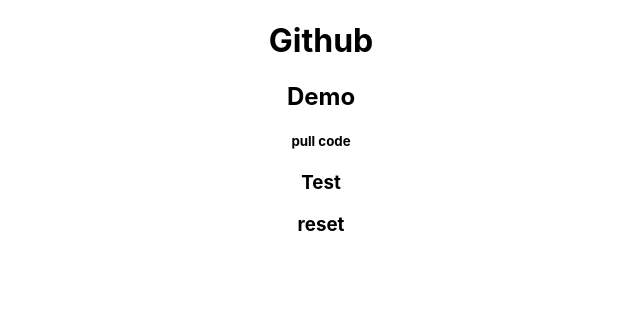
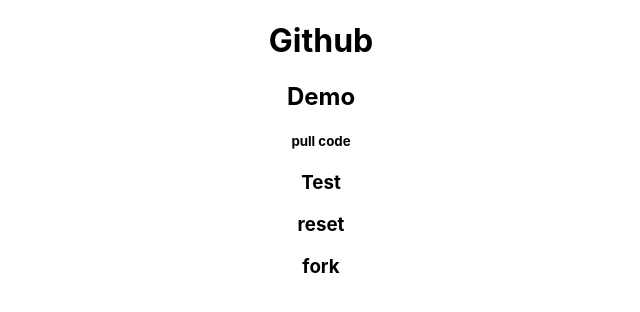
Before and after one commit to YogeshwaranTR/github-sample, a React (Create React App) app: page / in a window 1280 px wide. Shown: the top 312 px of the page, without its empty margins (319-959 px from the left). Built offline with nearby package versions, Linux system fonts and the light colour scheme.

Commit message:
fork 1st push

```diff
--- a/src/App.js
+++ b/src/App.js
@@ -8,6 +8,7 @@ function App() {
     <h5>pull code</h5>
     <h3>Test</h3>
     <h3>reset</h3>
+    <h3>fork</h3>
     </div>
   );
 }
```
